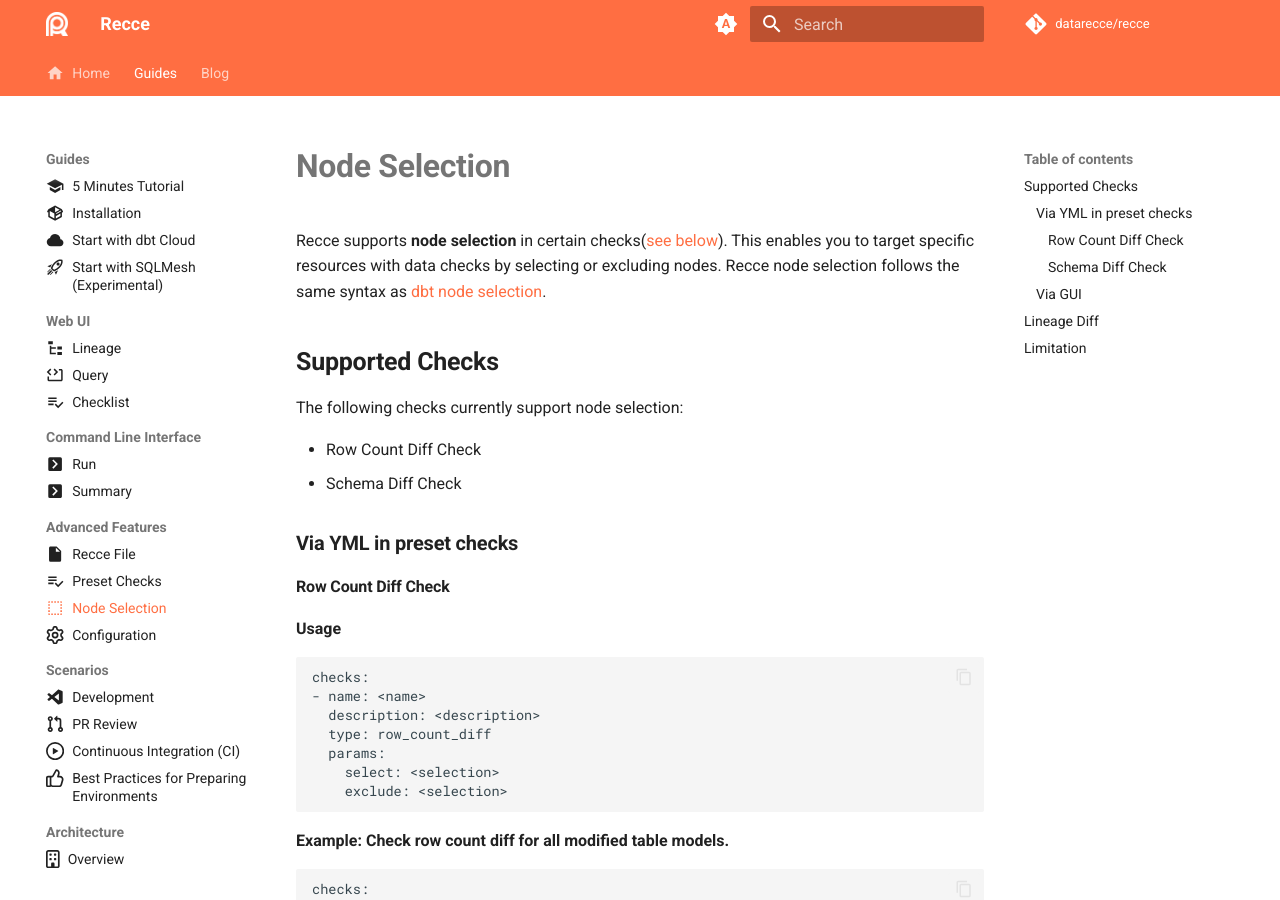
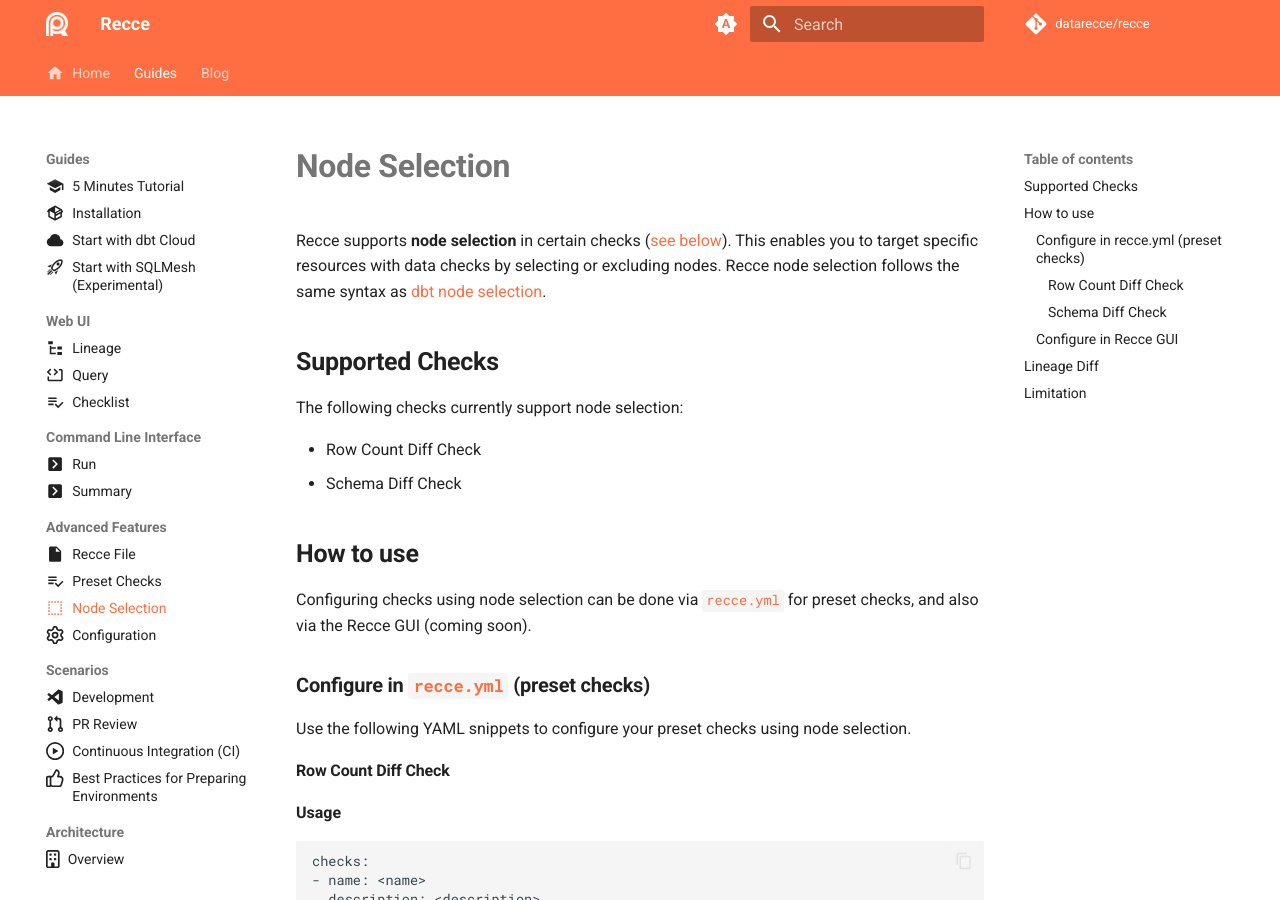
Before and after one commit to DataRecce/recce-documentation, an MkDocs documentation site: the page built from docs/docs/features/node-selection.md, in a window 1280 px wide and 900 px high. Built offline with MkDocs 1.6.1 and Material for MkDocs 9.7.7, drawn with Linux system fonts in a browser that asks for light colours; comment, search, counter and statistics services are not loaded; some of the changed text lies outside the part shown.

Commit message:
added headers for node selection

````diff
--- a/docs/docs/features/node-selection.md
+++ b/docs/docs/features/node-selection.md
@@ -3,7 +3,7 @@
 icon: material/select
 ---
 
-Recce supports **node selection** in certain checks([see below](#supported-checks)). This enables you to target specific resources with data checks by selecting or excluding nodes. Recce node selection follows the same syntax as [dbt node selection](https://docs.getdbt.com/reference/node-selection/syntax).
+Recce supports **node selection** in certain checks ([see below](#supported-checks)). This enables you to target specific resources with data checks by selecting or excluding nodes. Recce node selection follows the same syntax as [dbt node selection](https://docs.getdbt.com/reference/node-selection/syntax).
 
 ## Supported Checks
 
@@ -12,7 +12,14 @@
 - Row Count Diff Check
 - Schema Diff Check
 
-### Via YML in preset checks
+## How to use
+
+Configuring checks using node selection can be done via `recce.yml` for preset checks, and also via the Recce GUI (coming soon).
+
+### Configure in `recce.yml` (preset checks)
+
+Use the following YAML snippets to configure your preset checks using node selection.
+
 #### Row Count Diff Check
 
 **Usage**
@@ -52,7 +59,6 @@
 
 #### Schema Diff Check
 
-
 **Usage**
 ```
 - name: <name>
@@ -82,7 +88,7 @@
   params:
 ```
 
-### Via GUI
+### Configure in Recce GUI
 
 Currently, node selection for checks can only by configured as preset checks in your `recce.yml`. Support for configuring node selection via the GUI is coming soon.
 
````
